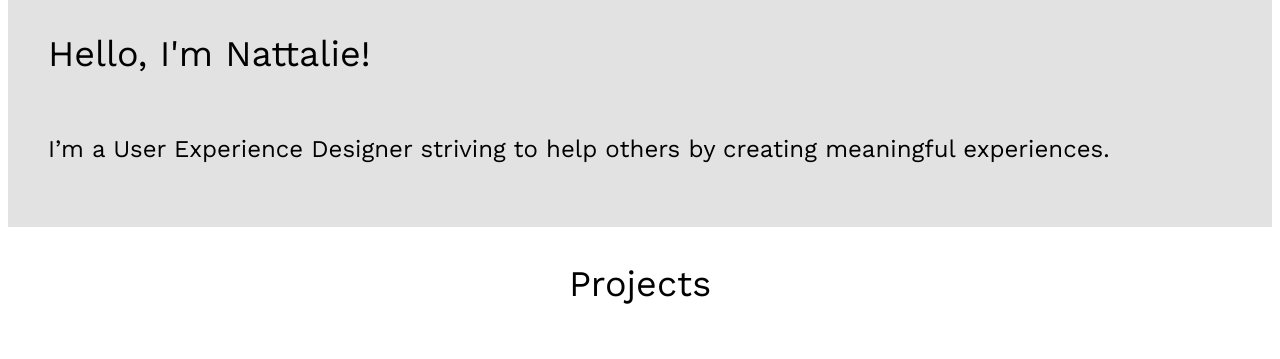
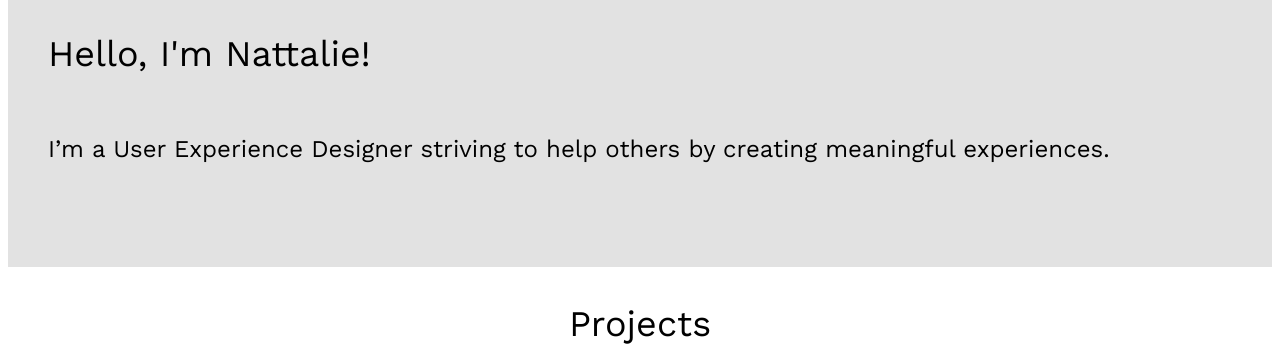
Before and after one commit to nattaliedai/HW_18, a plain HTML site: page index.html in a window 1280 px wide. Shown: the part 111-470 px from the top of the page. Drawn offline with nearby package versions, Linux system fonts and the light colour scheme.

Commit message:
Homepage rough draft nine

```diff
--- a/css/style.css
+++ b/css/style.css
@@ -37,7 +37,7 @@
     display: flex;
     flex-direction: column;
     padding-left: 40px;
-    padding-bottom: 40px;
+    padding-bottom: 80px;
 }
 .greeting p {
     font-size: 36px;
```
